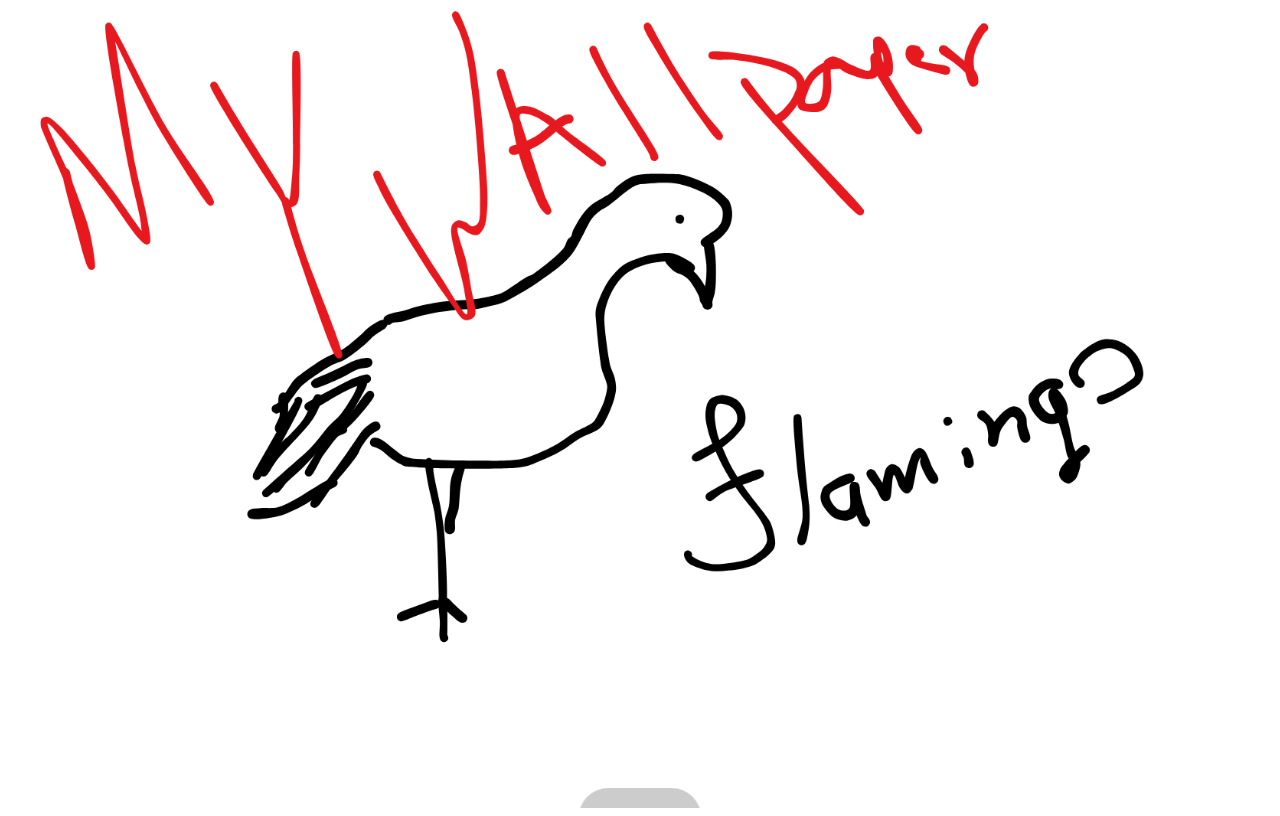
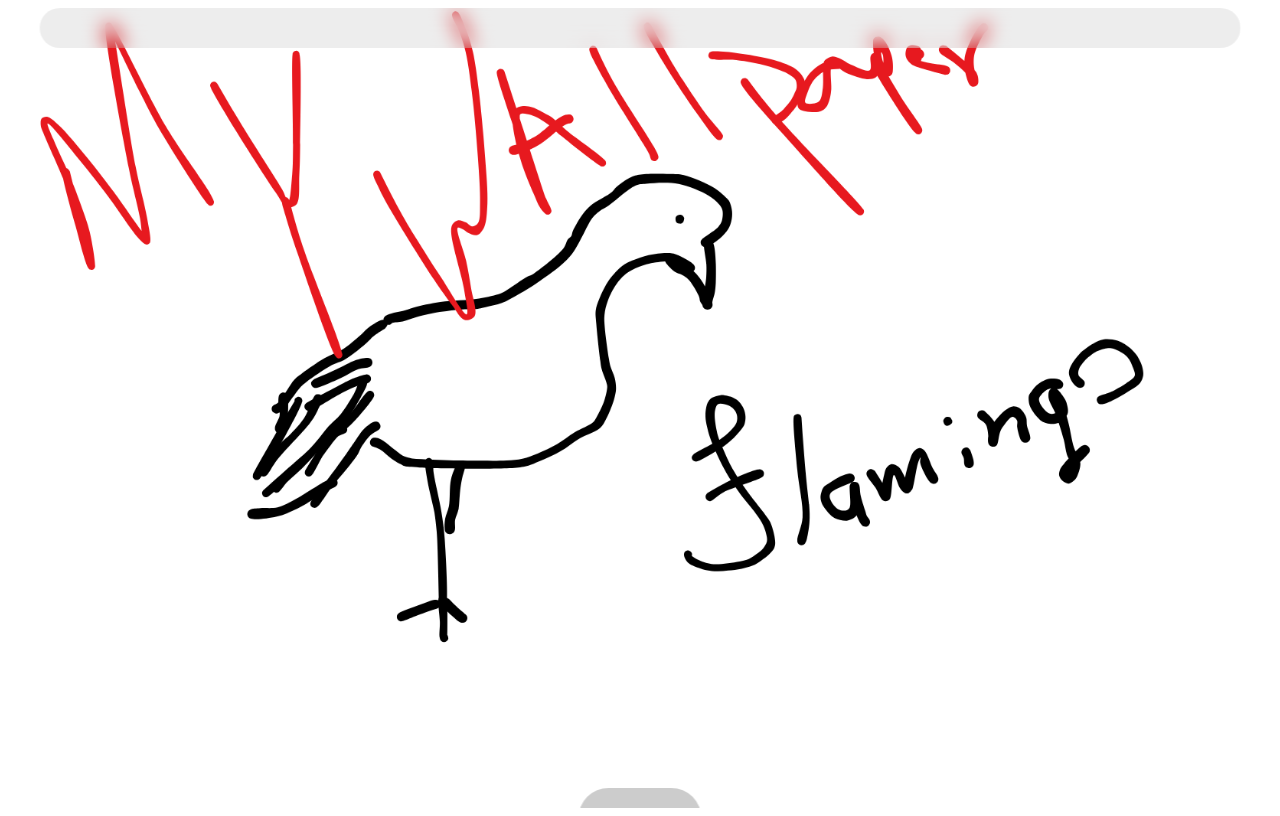
Before and after one commit to Noctura-Ecosystem/NocturaType_Shell, a Vue app: page / in a window 1280 px wide. Built offline with nearby package versions, Linux system fonts and the light colour scheme.

Commit message:
SAMPLE 2.3

```diff
--- a/src/App.vue
+++ b/src/App.vue
@@ -1,10 +1,12 @@
 <script setup lang="ts">
-  import panel from "./components/panel/bottom-panel.vue"
+  import bottomPanel from "./components/bottom-panel/bottom-panel.vue"
+  import upperPanel from "./components/upper-panel/upper-panel.vue"
 </script>
 
 <template>
   <div class="background">
-    <panel />
+    <bottomPanel />
+    <upperPanel />
   </div>
 </template>
 
@@ -13,7 +15,7 @@
   * { /* for dev *//*
     outline: 1px solid red;
   }
-    */
+  */
   html, body {
     overflow: hidden;
     overflow-x: hidden;
--- /dev/null
+++ b/src/components/upper-panel/upper-panel.vue
@@ -0,0 +1,35 @@
+<script setup lang="ts">
+    import {ref} from "vue";
+    let hover = ref(false);
+    function topPanelMouse(mouse: boolean) {
+        hover.value = mouse;
+        console.log("TOP-PANEL:-", hover.value)
+    }
+
+</script>
+
+
+<template>
+    <div class="top-panel" :class="{hover: hover}" @mouseenter="topPanelMouse(true)" @mouseleave="topPanelMouse(false)"></div>
+</template>
+
+
+
+<style scoped>
+  .top-panel {
+    display: flex;
+    position: absolute;
+    left: 50%;
+    transform: translateX(-50%);
+    background-color: rgba(0, 0, 0, 0.07);
+    backdrop-filter: blur(10px);
+    border-radius: 30px;
+    height: 40px;
+    width: 95%;
+    transition: background-color 1.0s ease;
+  }
+
+ .top-panel.hover {
+    background-color: rgba(0, 0, 0, 0.3);
+  }
+</style>
```
Also changed, not shown: src/components/bottom-panel/bottom-panel.vue (renamed from src/components/panel/bottom-panel.vue), 1 other file (tests, documents, lock files or other folders).
